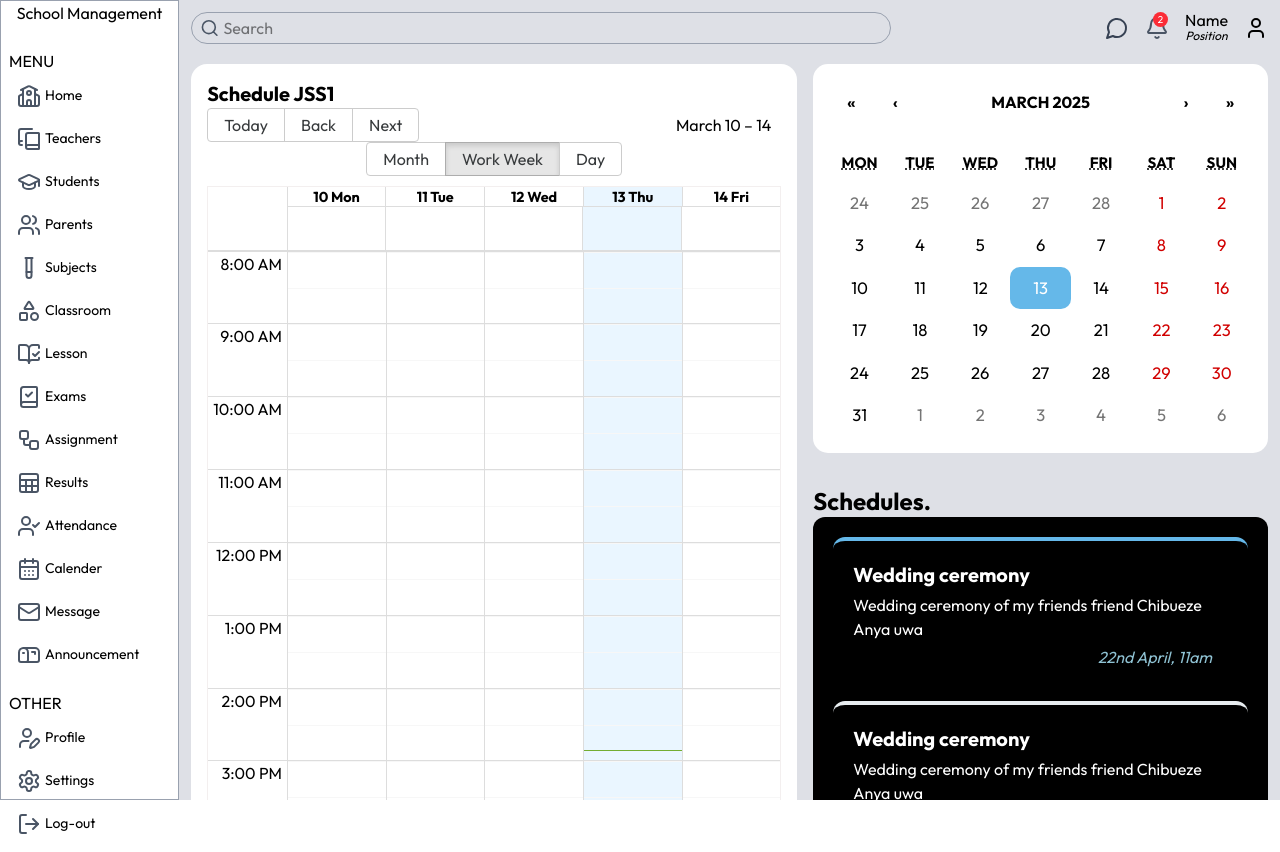
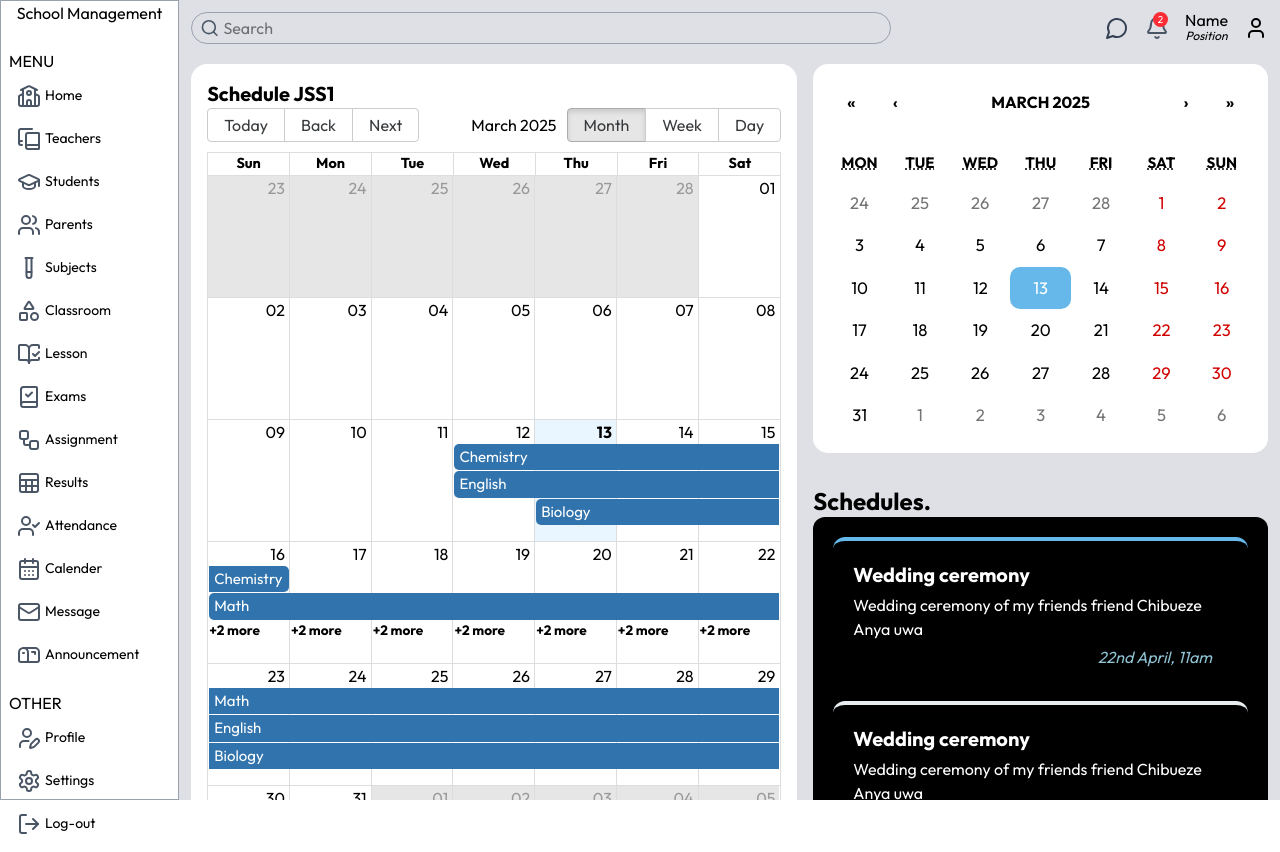
Before and after one commit to Chinweike99/school_management_system, a Next.js app: page /student in a window 1280 px wide. Built offline with nearby package versions, Linux system fonts and the light colour scheme; a web font is replaced by a local one.

Commit message:
students page

```diff
--- a/src/app/components/BigCalendar.tsx
+++ b/src/app/components/BigCalendar.tsx
@@ -1,22 +1,19 @@
 "use client";
 
-import { Calendar, momentLocalizer, View, Views } from 'react-big-calendar'
-import moment from 'moment'
-import { calendarEvents } from '@/lib/data'
-import 'react-big-calendar/lib/css/react-big-calendar.css'
+import { Calendar, momentLocalizer, View, Views } from 'react-big-calendar';
+import moment from 'moment';
+import { calendarEvents } from '@/lib/data';
+import 'react-big-calendar/lib/css/react-big-calendar.css';
 import { useState } from 'react';
-
 
 const localizer = momentLocalizer(moment);
 
+const BigCalendar = () => {
+  const [view, setView] = useState<View>(Views.MONTH); // Start with a basic view
 
-const BigCalendar = () => {
-  const [view, setView] = useState<View>(Views.WORK_WEEK);
-const handleOnChangeView = (selectedView: View) =>{
-  setView(selectedView)
-}
-
-
+  const handleOnChangeView = (selectedView: View) => {
+    setView(selectedView);
+  };
 
   return (
     <div>
@@ -25,15 +22,15 @@ const handleOnChangeView = (selectedView: View) =>{
         events={calendarEvents}
         startAccessor="start"
         endAccessor="end"
-      views={["month","work_week", "day"]}
+        views={["month", "week", "day"]} // Ensure these views are defined
         view={view}
-      style={{height: 800}}
+        style={{ height: 800 }}
         onView={handleOnChangeView}
         min={new Date(2025, 1, 0, 8, 0, 0)}
         max={new Date(2025, 1, 0, 17, 0, 0)}
       />
     </div>
   );
-}
+};
 
 export default BigCalendar;
--- a/src/app/globals.css
+++ b/src/app/globals.css
@@ -43,6 +43,10 @@
   border-color: #f3efef !important;
 }
 
+.rbc-event-content{
+  font-size: 15px !important;
+  font-family: "Outfit" !important;
+}
 
 
 
--- a/src/lib/data.ts
+++ b/src/lib/data.ts
@@ -921,13 +921,13 @@ export const calendarEvents = [
   {
     title: "Math",
     allDay: true,
-    start: new Date(2025, 3, 11, 8, 0),
-    end: new Date(2025, 3, 15, 8, 45),
+    start: new Date(2025, 2, 16, 8, 0),
+    end: new Date(2025, 3, 19, 8, 45),
   },
   {
     title: "English",
     allDay: false,
-    start: new Date(2025, 4, 12, 9, 0),
+    start: new Date(2025, 2, 12, 9, 0),
     end: new Date(2025, 4, 12, 9, 45),
   },
   {
@@ -945,8 +945,8 @@ export const calendarEvents = [
   {
     title: "Chemistry",
     allDay: false,
-    start: new Date(2025, 5, 12, 13, 0),
-    end: new Date(2025, 5, 16, 13, 45),
+    start: new Date(2025, 2, 12, 13, 0),
+    end: new Date(2025, 2, 16, 13, 45),
   },
   {
     title: "History",
@@ -963,8 +963,8 @@ export const calendarEvents = [
   {
     title: "Biology",
     allDay: false,
-    start: new Date(2025, 7, 13, 10, 0),
-    end: new Date(2025, 7, 13, 10, 45),
+    start: new Date(2025, 2, 13, 10, 0),
+    end: new Date(2025, 3, 13, 10, 45),
   },
   {
     title: "Physics",
```
Lines whose indentation alone changed are shown as unchanged.
